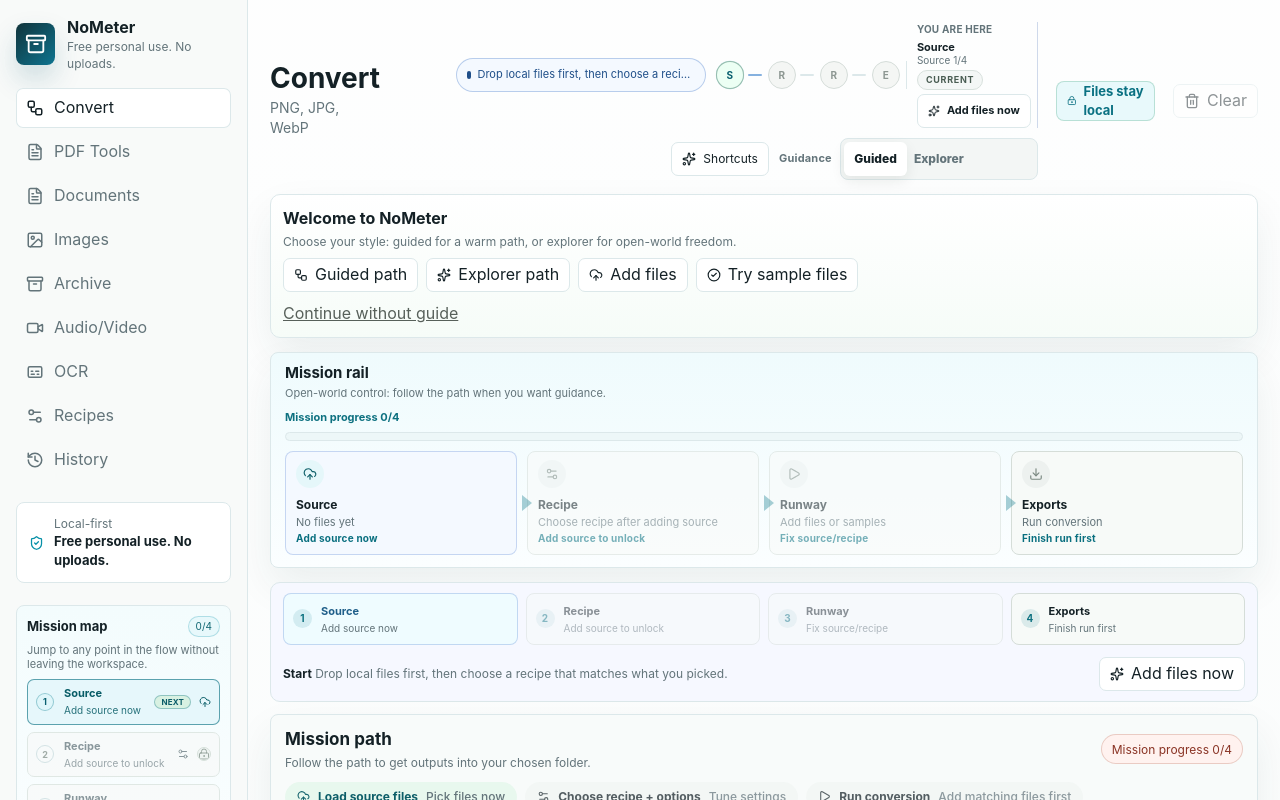
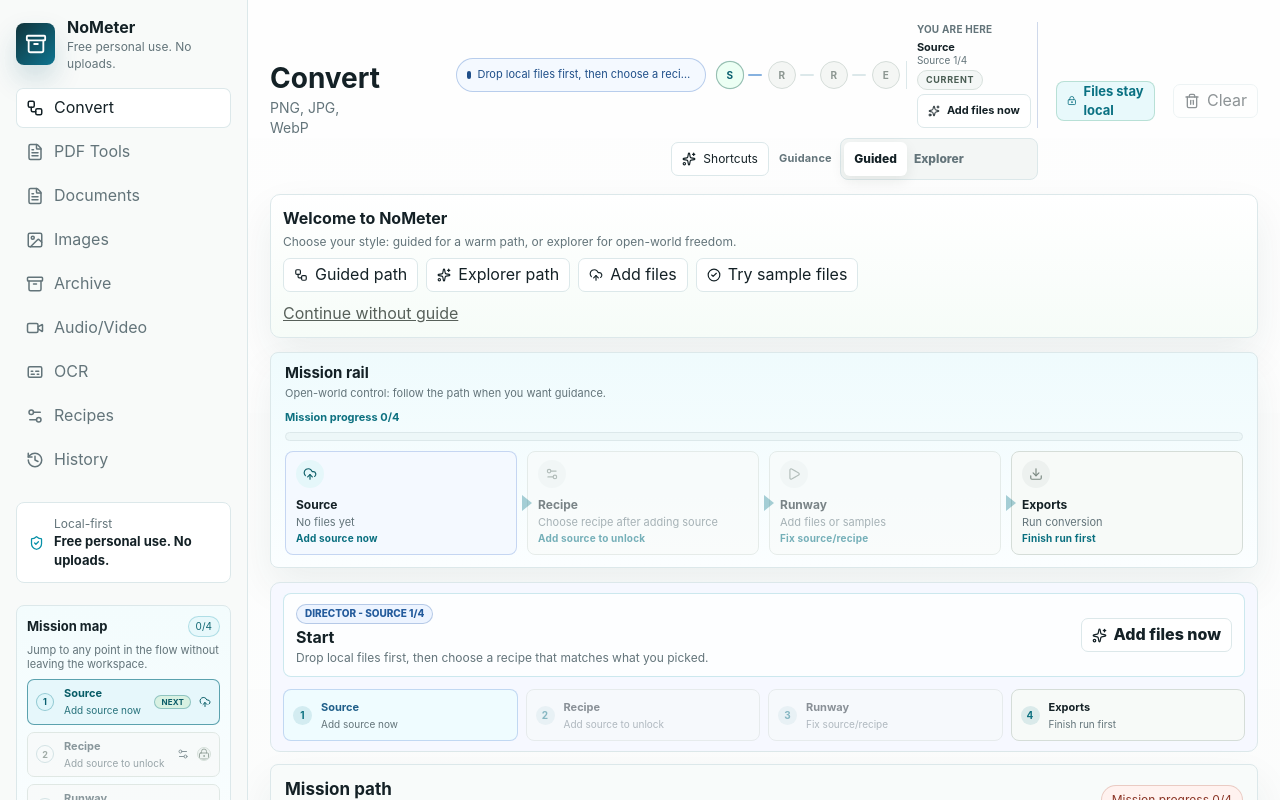
Before and after one commit to Martin123132/NoMeter, a React (Vite) app: page / in a window 1280 px wide. Shown: the top 800 px of the page. Built offline with nearby package versions, Linux system fonts and the light colour scheme.

Commit message:
Polish mission director flow

```diff
--- a/src/App.css
+++ b/src/App.css
@@ -628,6 +628,96 @@
   background: #f6f8ff;
 }
 
+.mission-lane-director {
+  display: grid;
+  grid-template-columns: minmax(0, 1fr) auto;
+  gap: 12px;
+  align-items: center;
+  padding: 10px 12px;
+  border: 1px solid rgba(8, 145, 168, 0.2);
+  border-radius: 8px;
+  background: rgba(255, 255, 255, 0.78);
+}
+
+.mission-lane-director-copy {
+  min-width: 0;
+  display: grid;
+  gap: 4px;
+}
+
+.mission-lane-eyebrow {
+  width: fit-content;
+  min-height: 20px;
+  display: inline-flex;
+  align-items: center;
+  padding: 0 8px;
+  border: 1px solid rgba(8, 145, 168, 0.24);
+  border-radius: 999px;
+  color: #0b7180;
+  background: #effcff;
+  font-size: 10px;
+  font-weight: 760;
+  letter-spacing: 0;
+  text-transform: uppercase;
+}
+
+.mission-lane-eyebrow-success {
+  color: #0a7180;
+  border-color: rgba(8, 145, 168, 0.28);
+  background: #eaf8fb;
+}
+
+.mission-lane-eyebrow-info {
+  color: #245b9c;
+  border-color: rgba(39, 89, 168, 0.28);
+  background: #edf4ff;
+}
+
+.mission-lane-eyebrow-warning {
+  color: #8d3e16;
+  border-color: rgba(181, 89, 30, 0.3);
+  background: #fff1e2;
+}
+
+.mission-lane-director h2 {
+  margin: 0;
+  color: var(--ink);
+  font-size: 16px;
+  line-height: 1.15;
+}
+
+.mission-lane-director p {
+  margin: 0;
+  color: var(--muted);
+  font-size: 12px;
+  line-height: 1.35;
+}
+
+.mission-lane-primary {
+  min-width: 150px;
+  justify-content: center;
+  height: 38px;
+  font-weight: 780;
+}
+
+.mission-lane-primary-success {
+  border-color: rgba(8, 145, 168, 0.28);
+  background: #effcff;
+  color: #0a5f6b;
+}
+
+.mission-lane-primary-info {
+  border-color: rgba(39, 89, 168, 0.3);
+  background: #f4f9ff;
+  color: #1d5a9b;
+}
+
+.mission-lane-primary-warning {
+  border-color: rgba(175, 84, 38, 0.32);
+  background: #fff8f0;
+  color: #854124;
+}
+
 .mission-lane-track {
   display: grid;
   grid-template-columns: repeat(4, minmax(0, 1fr));
@@ -727,29 +817,6 @@
 .mission-lane-node-locked {
   border-color: #d5ddd8;
   background: #f7faf8;
-}
-
-.mission-lane-next {
-  display: flex;
-  gap: 10px;
-  justify-content: space-between;
-  align-items: center;
-}
-
-.mission-lane-next p {
-  margin: 0;
-  color: var(--muted);
-  font-size: 12px;
-  line-height: 1.35;
-}
-
-.mission-lane-next p strong {
-  color: var(--ink);
-}
-
-.mission-lane .mission-lane-cta {
-  flex: 0 0 auto;
-  height: 34px;
 }
 
 .mission-cta-flash {
@@ -2851,17 +2918,17 @@
     gap: 10px;
   }
 
+  .mission-lane-director {
+    grid-template-columns: 1fr;
+    align-items: stretch;
+  }
+
+  .mission-lane-primary {
+    width: 100%;
+  }
+
   .mission-lane-track {
     grid-template-columns: 1fr;
-  }
-
-  .mission-lane-next {
-    align-items: stretch;
-    flex-direction: column;
-  }
-
-  .mission-lane .mission-lane-cta {
-    width: 100%;
   }
 
   .mission-beacon {
--- a/src/App.tsx
+++ b/src/App.tsx
@@ -1952,7 +1952,7 @@
           <section className="route-nudge" aria-label="NoMeter guided route hint">
             <div>
               <h3>Follow the route</h3>
-              <p>You are in Guided mode. The top bar and mission lane now show your live waypoint: Source → Recipe → Run → Export.</p>
+              <p>You are in Guided mode. The top bar and mission lane now show your live waypoint: Source &gt; Recipe &gt; Run &gt; Export.</p>
             </div>
             <div className="route-nudge-actions">
               <button type="button" className="ghost-button" onClick={() => jumpToSource()}>
@@ -2007,6 +2007,24 @@
         </section>
 
         <section className={`mission-lane mission-lane-${missionLane.tone}`} aria-label="NoMeter mission lane">
+          <div className="mission-lane-director">
+            <div className="mission-lane-director-copy">
+              <span className={`mission-lane-eyebrow mission-lane-eyebrow-${missionLane.tone}`}>
+                Director - {missionRouteSummary}
+              </span>
+              <h2>{missionLane.nextTitle}</h2>
+              <p>{missionLane.nextHint}</p>
+            </div>
+            <button
+              type="button"
+              className={`ghost-button mission-lane-primary mission-lane-primary-${missionLane.tone} ${showGuidancePulse ? 'mission-cta-flash' : ''}`}
+              onClick={missionLane.nextAction}
+              title={`Follow route: ${missionLane.nextTitle}`}
+            >
+              <Sparkles size={15} />
+              {missionLane.nextActionLabel}
+            </button>
+          </div>
           <div className="mission-lane-track">
             {missionLane.steps.map((step, index) => {
               const isActive = index === missionLane.activeIndex
@@ -2027,19 +2045,6 @@
                 </button>
               )
             })}
-          </div>
-          <div className="mission-lane-next">
-            <p>
-              <strong>{missionLane.nextTitle}</strong> {missionLane.nextHint}
-            </p>
-            <button
-              type="button"
-              className={`ghost-button mission-lane-cta ${showGuidancePulse ? 'mission-cta-flash' : ''}`}
-              onClick={missionLane.nextAction}
-            >
-              <Sparkles size={14} />
-              {missionLane.nextActionLabel}
-            </button>
           </div>
         </section>
 
```
Also changed, not shown: scripts/guided-flow-check.mjs (+10 -0 lines).
